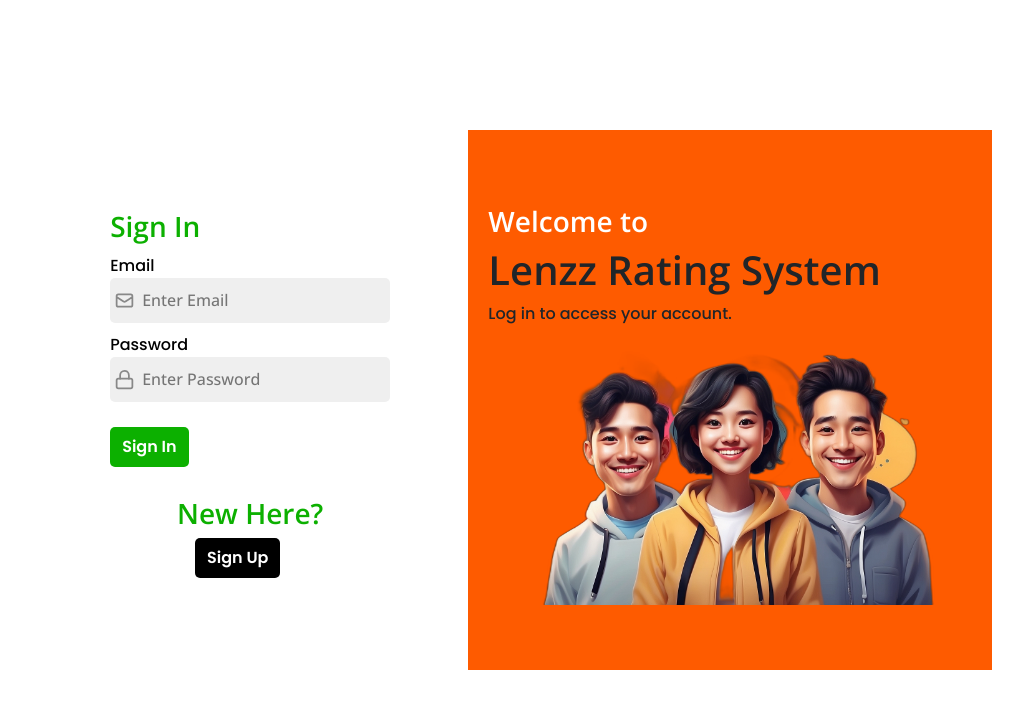
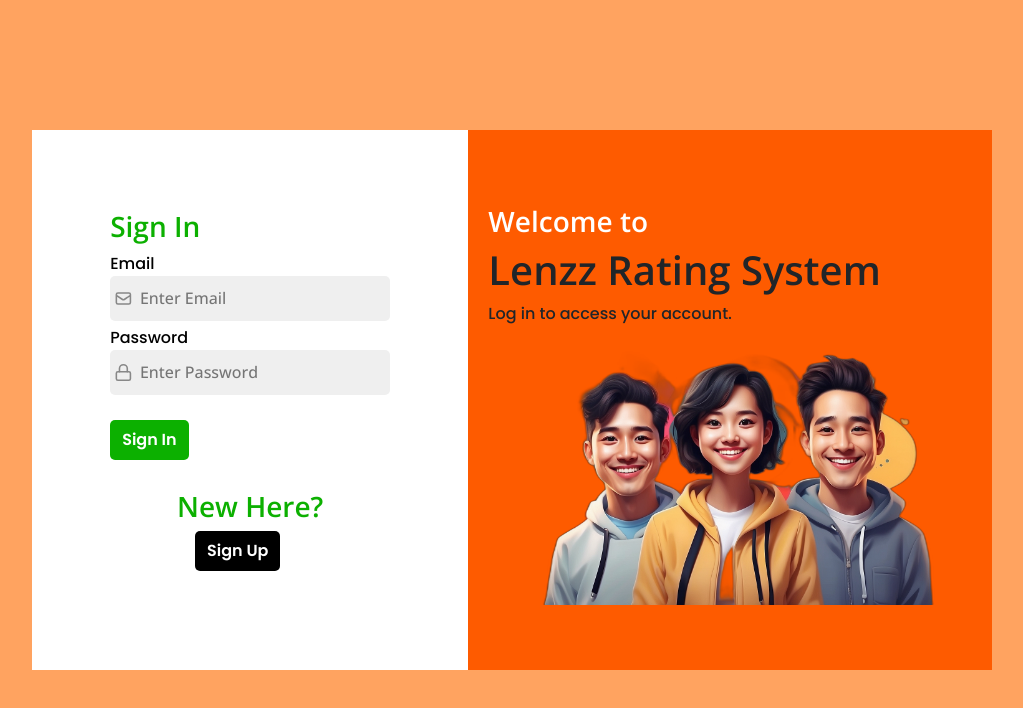
Before and after one commit to UserSampath/Rating-System, a React (Vite) app in the folder frontend/: page /login in a window 1280 px wide. Shown: the top 708 px of the page, without its empty margins (128-1151 px from the left). Built offline with nearby package versions, Linux system fonts and the light colour scheme.

Commit message:
show error messages completed

```diff
--- a/frontend/src/components/TextInput/TextInput.jsx
+++ b/frontend/src/components/TextInput/TextInput.jsx
@@ -3,11 +3,33 @@ import "./textInput.css";
 import { HiOutlineMail } from "react-icons/hi";
 import { BsPerson } from "react-icons/bs";
 import { FiLock } from "react-icons/fi";
-const TextInput = ({ icon, inputName, placeholder, type }) => {
+const TextInput = ({ icon, inputName, placeholder, type, errorMessage }) => {
+
+  const getErrorClass = () => {
+   if (errorMessage == undefined) {
+     return "inputLine";
+   } else if (errorMessage == "") {
+     return "inputLine";
+   } else {
+     return "inputLineError";
+   }
+}
+
   return (
     <div className="inputComponent">
+      <div
+        className={
+          errorMessage && errorMessage != ""
+            ? "errorMessageShow"
+            : "errorMessageHide"
+        }>
+        {errorMessage&& errorMessage}
+      </div>
       <p className="inputName">{inputName}</p>
-      <div className="inputLine">
+
+      <div
+        className={getErrorClass()}
+      >
         {icon === "mail" && <HiOutlineMail className="icon" />}
         {icon === "profile" && <BsPerson className="icon" />}
         {icon === "lock" && <FiLock className="icon" />}
--- a/frontend/src/components/TextInput/textInput.css
+++ b/frontend/src/components/TextInput/textInput.css
@@ -1,12 +1,20 @@
 .inputComponent {
-  margin-top: 10px;
+  margin-top: 5px;
 }
 
 .inputLine {
   display: flex;
-  background-color:rgb(239, 239, 239);
+  background-color: rgb(239, 239, 239);
   width: 280px;
   height: 45px;
+  border-radius: 5px;
+}
+.inputLineError {
+  display: flex;
+  width: 280px;
+  height: 45px;
+  border: 1px solid red;
+  background-color: rgba(251, 230, 230, 0.852);
   border-radius: 5px;
 }
 
@@ -18,8 +26,9 @@
   background: transparent !important;
   color: rgb(0, 0, 0) !important;
   outline: none !important;
-font-size: medium !important;
+  font-size: medium !important;
   cursor: text !important;
+  width: 100%;
 }
 
 .icon {
@@ -31,6 +40,22 @@ font-size: medium !important;
   color: #888888;
 }
 
-.inputName{
+.inputName {
   color: black;
 }
+
+.errorMessageShow {
+  position: absolute;
+  background-color: rgba(250, 217, 217, 0.908);
+  border: 1px red solid;
+  color: red;
+  padding: 2px 8px 2px 8px;
+  /* width: 268px; */
+  border-radius: 0px 10px 10px 10px;
+  margin-left: 30px;
+  margin-top: 60px;
+  font-size: 12px;
+}
+.errorMessageHide {
+  display: none;
+}
--- a/frontend/src/pages/signIn/SignIn.jsx
+++ b/frontend/src/pages/signIn/SignIn.jsx
@@ -5,6 +5,7 @@ import Button from "../../components/Button/Button";
 
 const SignIn = () => {
   return (
+    <div className="signUpPage">
       <div className="boxContainer">
         <div className="signInBox">
           <div className="centerSignIn">
@@ -15,6 +16,7 @@ const SignIn = () => {
                 icon={"mail"}
                 inputName={"Email"}
                 placeholder={"Enter Email"}
+                errorMessage={""}
               />
               <TextInput
                 type={"password"}
@@ -24,7 +26,6 @@ const SignIn = () => {
               />
 
               <div className="buttonsContainer">
-
                 <Button type={"1"} text="Sign In" />
               </div>
               <div className="newHereContainer">
@@ -52,6 +53,7 @@ const SignIn = () => {
           </div>
         </div>
       </div>
+    </div>
   );
 };
 
--- a/frontend/src/pages/signUp/SignUp.css
+++ b/frontend/src/pages/signUp/SignUp.css
@@ -43,6 +43,7 @@ cursor: pointer;
 
 .boxContainer{
   display: flex;
+
 }
 
 .imageBox{
@@ -70,3 +71,9 @@ cursor: pointer;
   margin-left: 100px;
   margin-top: 5px;
 }
+
+.signUpPage{
+  height: 100vh;
+  width: 100%;
+  background-color: var(--primary);
+}
--- a/frontend/src/pages/signUp/SignUp.jsx
+++ b/frontend/src/pages/signUp/SignUp.jsx
@@ -5,6 +5,7 @@ import Button from "../../components/Button/Button";
 
 const SignUp = () => {
   return (
+    <div className="signUpPage">
       <div className="boxContainer">
         <div className="signInBox">
           <div className="centerSignIn">
@@ -64,6 +65,7 @@ const SignUp = () => {
           </div>
         </div>
       </div>
+    </div>
   );
 };
 
```
Lines whose indentation alone changed are shown as unchanged.
